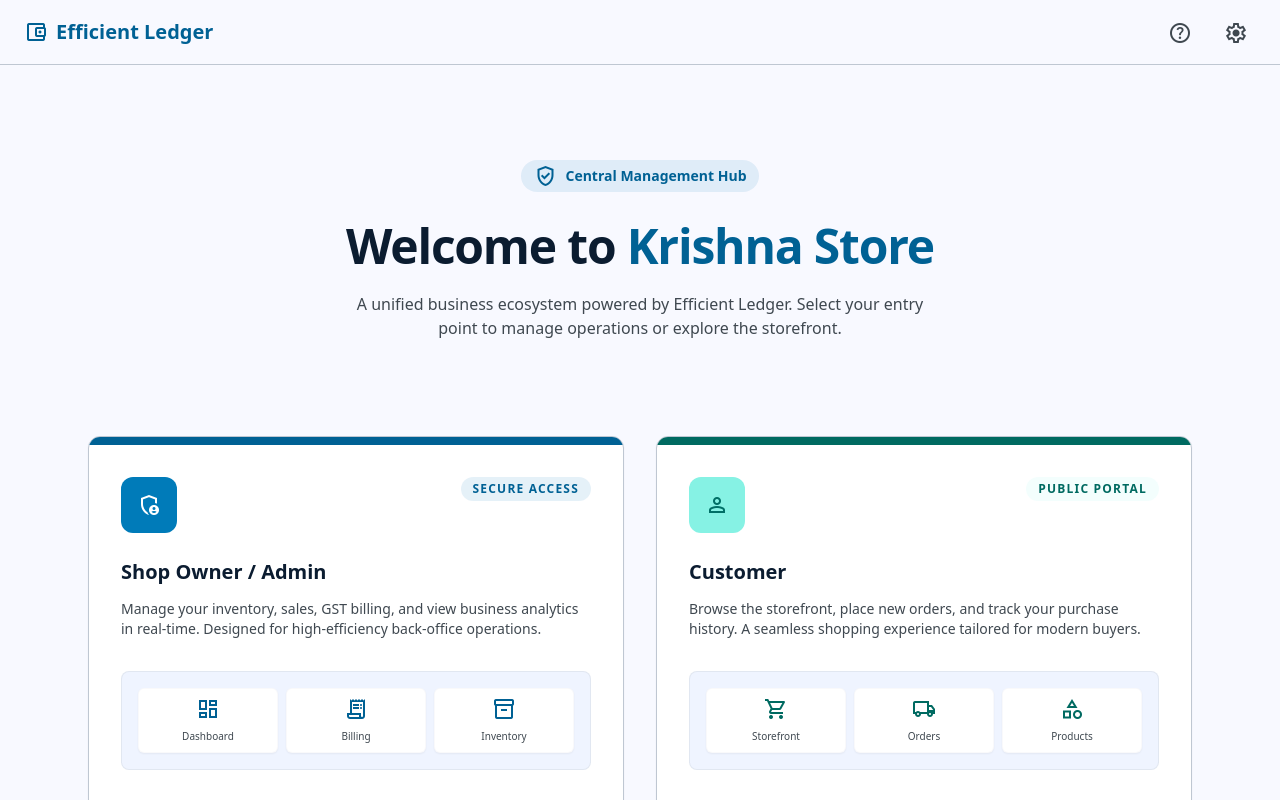
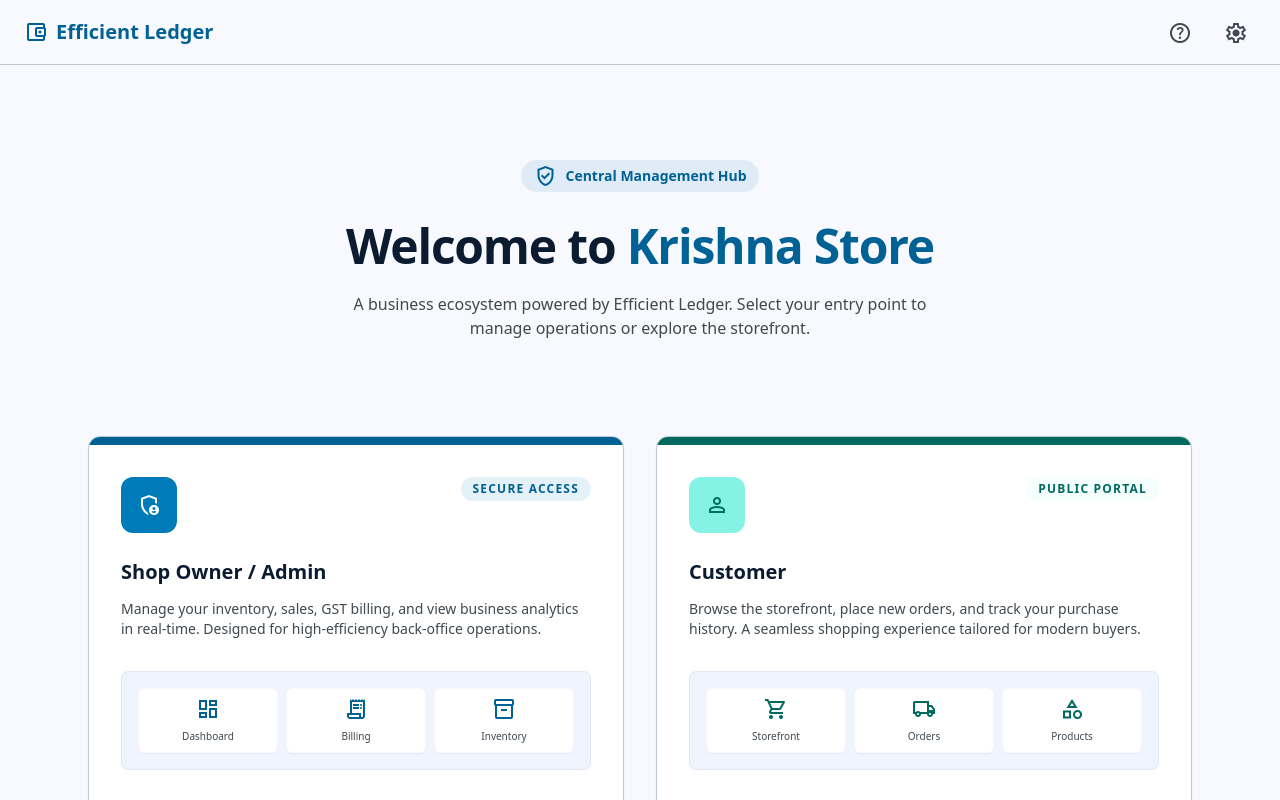
Before and after one commit to ArvindKumar993978/Store, a React (Create React App) app: page / in a window 1280 px wide. Shown: the top 800 px of the page. Built offline with nearby package versions, Linux system fonts and the light colour scheme.

Commit message:
small changes4

```diff
--- a/src/main/entrance.jsx
+++ b/src/main/entrance.jsx
@@ -106,7 +106,7 @@
               Welcome to <span className="text-[#006194]">Krishna Store</span>
             </h1>
             <p className="text-[#3f4850] text-base max-w-xl mx-auto">
-              A unified business ecosystem powered by Efficient Ledger. Select your entry point to manage operations or explore the storefront.
+              A  business ecosystem powered by Efficient Ledger. Select your entry point to manage operations or explore the storefront.
             </p>
           </div>
         </section>
```
